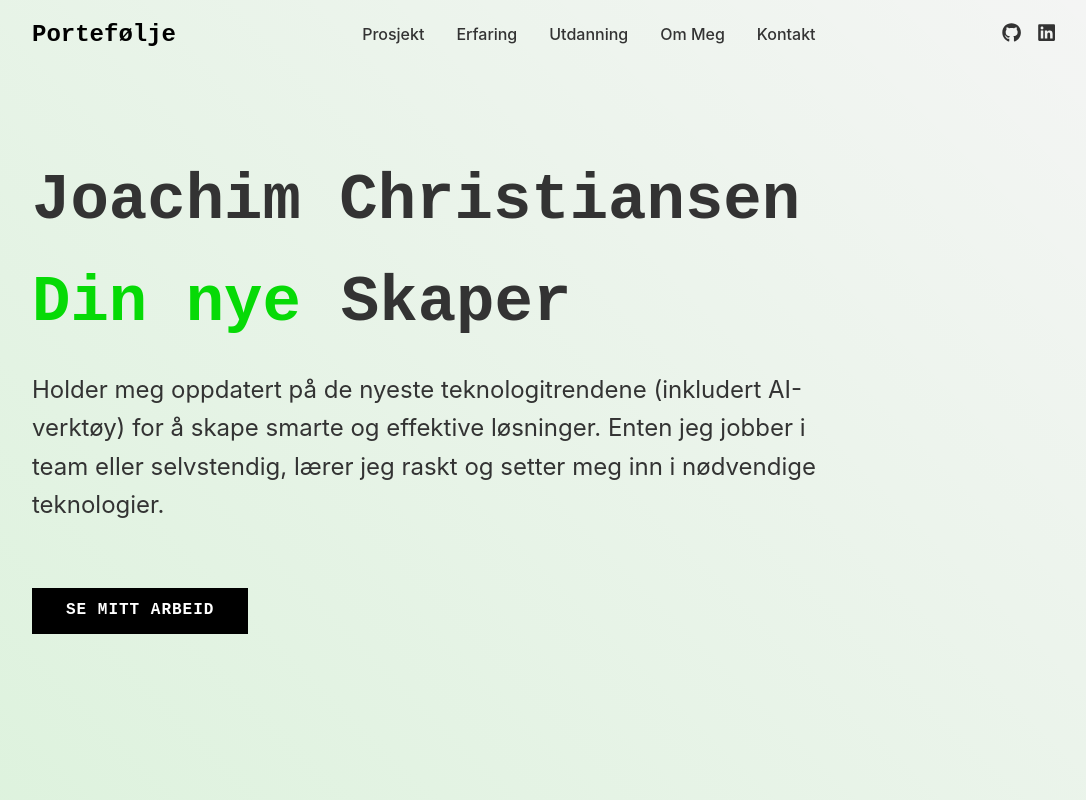
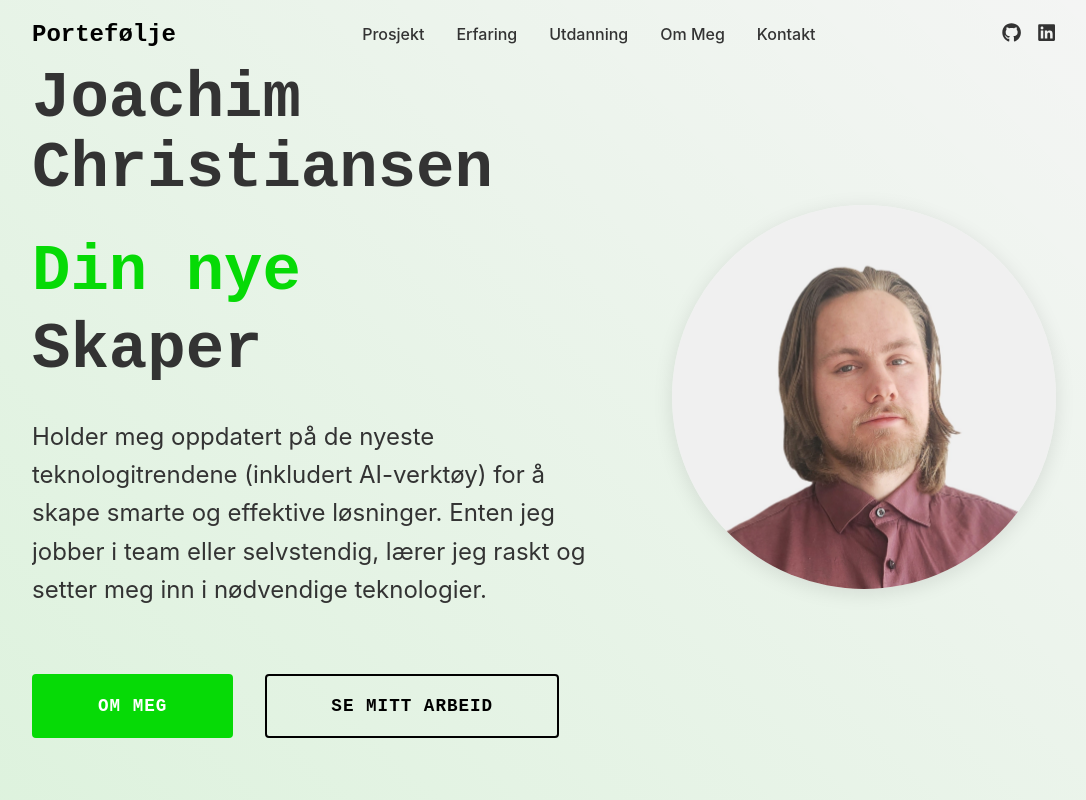
Before and after one commit to JoachimLC/portifolio, a React (Vite) app: page / in a window 1280 px wide. Shown: the top 800 px of the page, without its empty margins (96-1182 px from the left). Built offline with nearby package versions, Linux system fonts and the light colour scheme.

Commit message:
musikk, bilde og mer

```diff
--- a/src/components/About.jsx
+++ b/src/components/About.jsx
@@ -36,14 +36,42 @@ const About = () => {
                 <h4>Hobbyer</h4>
                 <ul>
                   <li>Musikkproduksjon</li>
-                  <li>Trening</li>
-                  <li>Teltur i skog og fjell</li>
+                  <li>Formel 1</li>
+                  <li>Teltur i skog og fjell (Nytt av i år er fiske)</li>
                   <li>Golf</li>
                   <li>Gaming</li>
-                  <li>Nytt av i år - fisking</li>
 
                 </ul>
               </div>
+
+
+            </div>
+
+            <div className="skills-grid">
+              <div className="skill-category">
+                <h4>Musikk</h4>
+                <ul>
+                  <li>This will destroy you</li>
+                  <li>Marsh</li>
+                  <li>Sigur Ros</li>
+                  <li>Lager også egne greier under seudonymet <strong>Jacoo</strong>, sjekk det ut!</li>
+                </ul>
+                <div className="arrow-down">
+                  <span>↓</span>
+                </div>
+                <div className="spotify-player">
+                  <iframe
+                    src="https://open.spotify.com/embed/artist/65NrBzD3Jnf1iqbDjuUYjD"
+                    width="100%"
+                    height="352"
+                    frameBorder="0"
+                    allowFullScreen=""
+                    allow="autoplay; clipboard-write; encrypted-media; fullscreen; picture-in-picture"
+                    loading="lazy"
+                  ></iframe>
+                </div>
+              </div>
+
 
             </div>
           </div>
--- a/src/components/Education.jsx
+++ b/src/components/Education.jsx
@@ -105,6 +105,32 @@ const Education = () => {
             <li>Algoritmer i C for effektiv datatraversering (binære trær, heap, grafer).</li>
           </ul>
         </div>
+
+        <div className="bachelor-thesis">
+          <h3>Bacheloroppgave</h3>
+          <div className="thesis-content">
+            <p>
+              Som avsluttende prosjekt i bachelorgraden min ved Høgskolen i Østfold, skriver jeg bacheloroppgave i samarbeid med konsulenthuset Evidi.
+              I oppgaven utvikler vi et API i .NET med både REST- og GraphQL-endepunkter, og undersøker hvordan GraphQL kan bidra til bedre ytelse og raskere utvikling i kundeprosjekter.
+            </p>
+            <p>
+              API-et er satt opp i Microsoft Azure, med infrastruktur som kode ved hjelp av Bicep og automatisert deploy gjennom CI/CD-pipelines.
+              Vi jobber etter DevOps-prinsipper, og har hatt fokus på både teknisk kvalitet og praktisk nytteverdi for en reell konsulenthverdag.
+            </p>
+            <p>
+              Målet med oppgaven er å sammenligne hvordan ulike tilnærminger til API-design påvirker datatilgjengelighet, ytelse og fleksibilitet i løsninger som skal møte kundenes behov.
+              Oppgaven har gitt meg dypere innsikt i moderne utviklingsprosesser, og verdifull erfaring med samarbeid i tverrfaglig team.
+            </p>
+            <div className="thesis-links">
+              <a href="https://bachelor2025-g3-app-service.azurewebsites.net/swagger/index.html" target="_blank" rel="noopener noreferrer" className="thesis-link">
+                🔹 Prøv REST-endepunktene
+              </a>
+              <a href="https://bachelor2025-g3-app-service.azurewebsites.net/graphql/" target="_blank" rel="noopener noreferrer" className="thesis-link">
+                🔹 Prøv GraphQL-endepunktene
+              </a>
+            </div>
+          </div>
+        </div>
       </div>
     </motion.div>
   )
--- a/src/components/Hero.jsx
+++ b/src/components/Hero.jsx
@@ -1,11 +1,13 @@
 import { motion } from 'framer-motion';
 import { TypeAnimation } from 'react-type-animation';
+import profilePic from '../assets/images/profilepic.jpg';
 import '../styles/components/_hero.scss';
 
 const Hero = () => {
   return (
     <section className="hero">
       <div className="container">
+        <div className="hero-wrapper">
           <motion.div
             className="hero-content"
             initial={{ opacity: 0, y: 20 }}
@@ -13,6 +15,16 @@ const Hero = () => {
             transition={{ duration: 0.8 }}
           >
             <h1>Joachim Christiansen</h1>
+
+            <motion.div
+              className="hero-image mobile-only"
+              initial={{ opacity: 0, x: 20 }}
+              animate={{ opacity: 1, x: 0 }}
+              transition={{ duration: 0.8, delay: 0.2 }}
+            >
+              <img src={profilePic} alt="Joachim Christiansen" />
+            </motion.div>
+
             <h1 style={{
               display: 'flex',
               alignItems: 'center',
@@ -43,7 +55,6 @@ const Hero = () => {
                   display: 'inline-block',
                   minWidth: '250px',
                   textAlign: 'left',
-
                   overflow: 'hidden',
                   textOverflow: 'ellipsis',
                   whiteSpace: 'nowrap'
@@ -67,11 +78,26 @@ const Hero = () => {
               animate={{ opacity: 1, y: 0 }}
               transition={{ delay: 0.6, duration: 0.8 }}
             >
-            <a href="#project" className="btn">
+              <div className="cta-buttons">
+                <a href="#about" className="btn btn-primary">
+                  Om Meg
+                </a>
+                <a href="#project" className="btn btn-secondary">
                   Se Mitt Arbeid
                 </a>
+              </div>
             </motion.div>
           </motion.div>
+
+          <motion.div
+            className="hero-image desktop-only"
+            initial={{ opacity: 0, x: 20 }}
+            animate={{ opacity: 1, x: 0 }}
+            transition={{ duration: 0.8, delay: 0.2 }}
+          >
+            <img src={profilePic} alt="Joachim Christiansen" />
+          </motion.div>
+        </div>
       </div>
     </section>
   );
--- a/src/styles/components/_hero.scss
+++ b/src/styles/components/_hero.scss
@@ -20,12 +20,68 @@
     z-index: 0;
   }
 
+  .hero-wrapper {
+    display: grid;
+    grid-template-columns: 1.5fr 1fr;
+    gap: $spacing-lg;
+    align-items: center;
+    position: relative;
+    z-index: 1;
+
+    @media (max-width: $breakpoint-md) {
+      grid-template-columns: 1fr;
+      gap: $spacing-md;
+    }
+  }
+
   .hero-content {
     position: relative;
     z-index: 1;
     max-width: 800px;
     width: 100%;
     overflow: hidden;
+  }
+
+  .hero-image {
+    position: relative;
+    width: 100%;
+    max-width: 400px;
+    margin-left: 0;
+
+    img {
+      width: 100%;
+      height: auto;
+      border-radius: 50%;
+      aspect-ratio: 1/1;
+      object-fit: cover;
+      box-shadow: 0 4px 20px rgba(0, 0, 0, 0.1);
+      transition: transform $transition-normal;
+
+      &:hover {
+        transform: scale(1.02);
+      }
+    }
+
+    &.desktop-only {
+      @media (max-width: $breakpoint-md) {
+        display: none;
+      }
+    }
+
+    &.mobile-only {
+      display: none;
+      margin: $spacing-md auto;
+      max-width: 200px;
+
+      @media (max-width: $breakpoint-md) {
+        display: block;
+      }
+    }
+
+    @media (max-width: $breakpoint-md) {
+      margin: 0 auto;
+      max-width: 300px;
+    }
   }
 
   h1 {
@@ -49,6 +105,57 @@
 
   .hero-cta {
     margin-top: $spacing-lg;
+
+    .cta-buttons {
+      display: flex;
+      gap: $spacing-md;
+      flex-wrap: wrap;
+
+      @media (max-width: $breakpoint-sm) {
+        gap: $spacing-sm;
+        justify-content: center;
+        width: 100%;
+      }
+    }
+
+    .btn-primary,
+    .btn-secondary {
+      font-size: 1.1rem;
+      padding: $spacing-sm $spacing-lg;
+      border-radius: 4px;
+      transition: all $transition-fast;
+
+      @media (max-width: $breakpoint-sm) {
+        font-size: 1rem;
+        padding: $spacing-xs $spacing-md;
+        min-width: 140px;
+        text-align: center;
+      }
+    }
+
+    .btn-primary {
+      background-color: $accent;
+      color: $secondary;
+      border: 2px solid $accent;
+
+      &:hover {
+        background-color: transparent;
+        color: $accent;
+        transform: translateY(-2px);
+      }
+    }
+
+    .btn-secondary {
+      background-color: transparent;
+      color: $primary;
+      border: 2px solid $primary;
+
+      &:hover {
+        background-color: $primary;
+        color: $secondary;
+        transform: translateY(-2px);
+      }
+    }
   }
 }
 
--- a/src/styles/main.scss
+++ b/src/styles/main.scss
@@ -173,7 +173,7 @@ a {
     margin-top: $spacing-lg;
 
     @media (min-width: $breakpoint-md) {
-      grid-template-columns: 1fr 1fr;
+      grid-template-columns: 2fr 1fr;
     }
   }
 
@@ -182,6 +182,7 @@ a {
       margin-bottom: $spacing-md;
       font-size: 1.1rem;
       line-height: 1.8;
+      max-width: 800px;
     }
   }
 
@@ -220,6 +221,87 @@ a {
           }
         }
       }
+
+      .arrow-down {
+        text-align: center;
+        margin: $spacing-md 0;
+        font-size: 2rem;
+        color: $accent;
+
+        span {
+          display: inline-block;
+          animation: bounce 1.5s infinite;
+        }
+      }
+
+      .spotify-player {
+        margin-top: $spacing-md;
+        border-radius: 12px;
+        overflow: hidden;
+        box-shadow: 0 4px 12px rgba(0, 0, 0, 0.1);
+
+        iframe {
+          display: block;
+          background: $background;
+        }
+      }
     }
   }
 }
+
+@keyframes bounce {
+  0%, 20%, 50%, 80%, 100% {
+    transform: translateY(0);
+  }
+  40% {
+    transform: translateY(-10px);
+  }
+  60% {
+    transform: translateY(-5px);
+  }
+}
+
+// Bachelor Thesis Section
+.bachelor-thesis {
+  margin-top: $spacing-xl;
+  padding: $spacing-lg;
+  background-color: rgba($background, 0.5);
+  border-radius: 8px;
+  border-left: 4px solid $accent;
+
+  h3 {
+    color: $primary;
+    margin-bottom: $spacing-md;
+  }
+
+  .thesis-content {
+    p {
+      margin-bottom: $spacing-md;
+      line-height: 1.8;
+    }
+  }
+
+  .thesis-links {
+    display: flex;
+    flex-direction: column;
+    gap: $spacing-sm;
+    margin-top: $spacing-lg;
+  }
+
+  .thesis-link {
+    display: inline-flex;
+    align-items: center;
+    gap: $spacing-xs;
+    color: $primary;
+    text-decoration: none;
+    transition: all $transition-fast;
+    padding: $spacing-xs $spacing-sm;
+    border-radius: 4px;
+    background-color: rgba($accent, 0.1);
+
+    &:hover {
+      background-color: rgba($accent, 0.2);
+      transform: translateX(4px);
+    }
+  }
+}
```
Also changed, not shown: src/assets/images/profilepic.jpg (added). Lines whose indentation alone changed are shown as unchanged.
